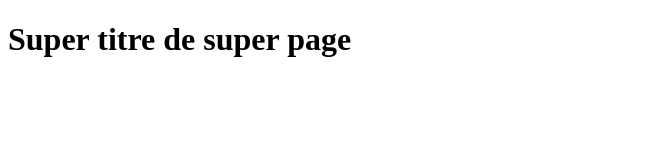
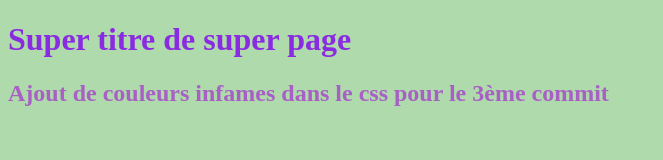
Before and after one commit to Salty-V/second_repository, a plain HTML site: page index.html in a window 1280 px wide. Shown: the whole page, without its empty margins (0-663 px from the left). Drawn offline with Linux system fonts and the light colour scheme.

Commit message:
Ajout css

```diff
--- a/index.html
+++ b/index.html
@@ -8,5 +8,6 @@
 </head>
 <body>
     <h1>Super titre de super page</h1>
+    <h2>Ajout de couleurs infames dans le css pour le 3ème commit</h2>
 </body>
 </html>
--- a/style.css
+++ b/style.css
@@ -0,0 +1,15 @@
+body {
+    background-color: rgb(174, 218, 172);
+}
+
+h1{
+    color: blueviolet;
+}
+
+h2 {
+    color: rgb(168, 96, 197);
+}
+
+h3 {
+    color: brown;
+}
```
